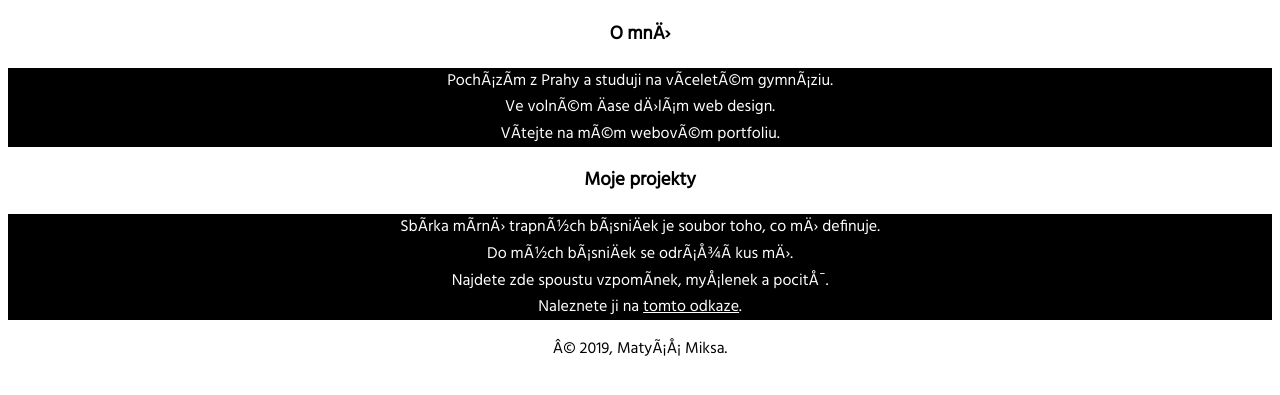
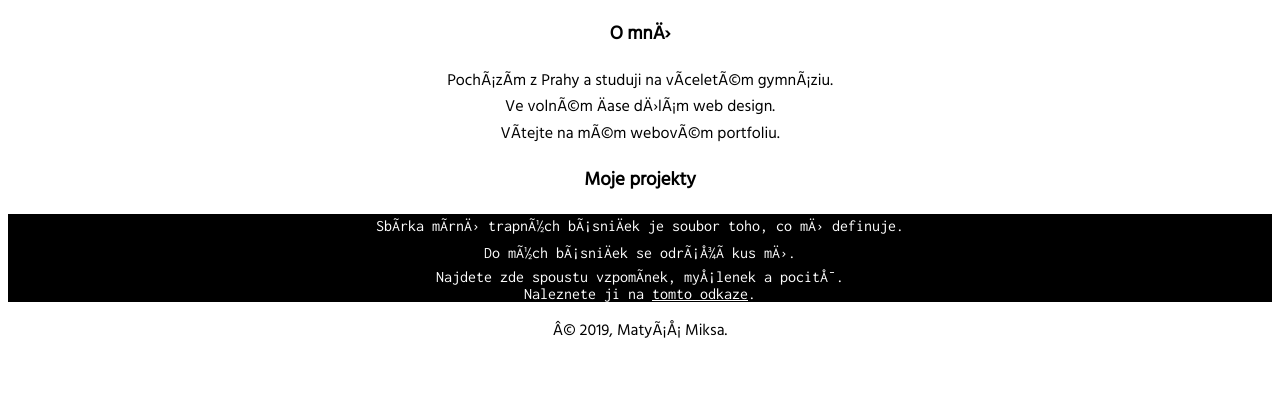
Before and after one commit to 3quilibium/matyasmiksa.github.io, a plain HTML site: page index.html in a window 1280 px wide. Shown: the part 75-470 px from the top of the page. Drawn offline with Linux system fonts and the light colour scheme.

Commit message:
Update style.css

```diff
--- a/style.css
+++ b/style.css
@@ -1,11 +1,14 @@
 body {
 font-family: 'Hind', sans-serif;
 color: black;
+  background-color: white;
 text-align: center; }
 
-.smtb h3, p {
+.smtb {
 color: white;
-background-color: black; }
+background-color: black;
+  font-family: 'Inconsolata', monospace;
+}
 
 .smtb a {
   color: white; }
```
